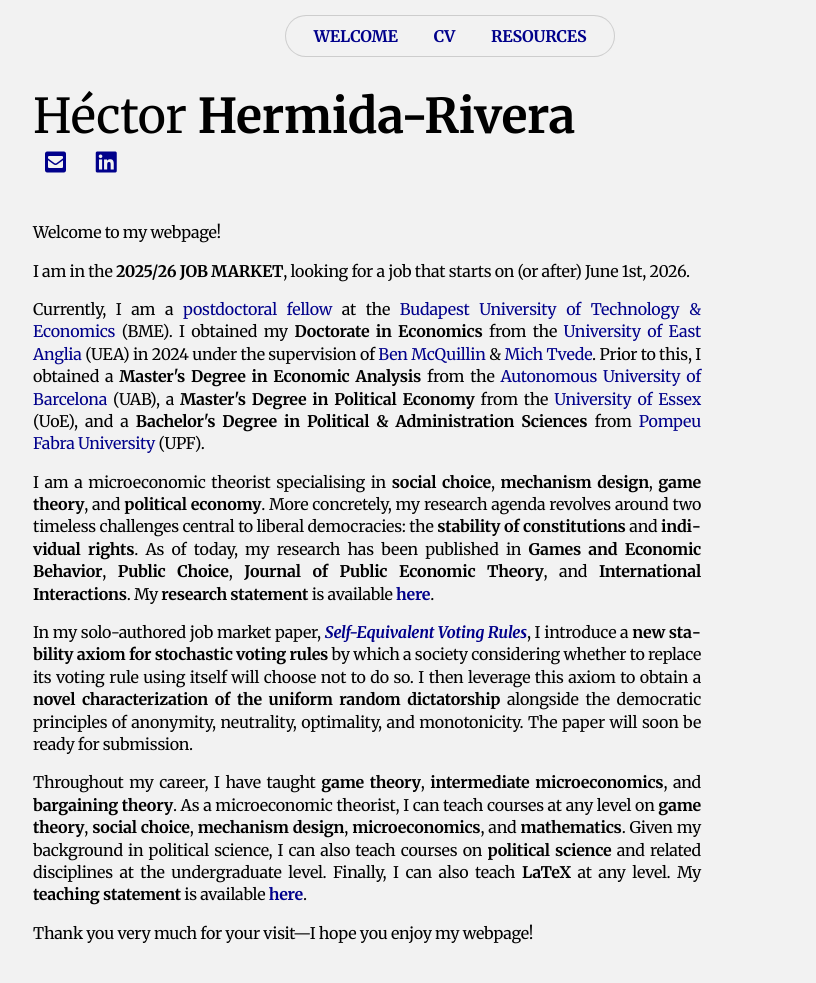
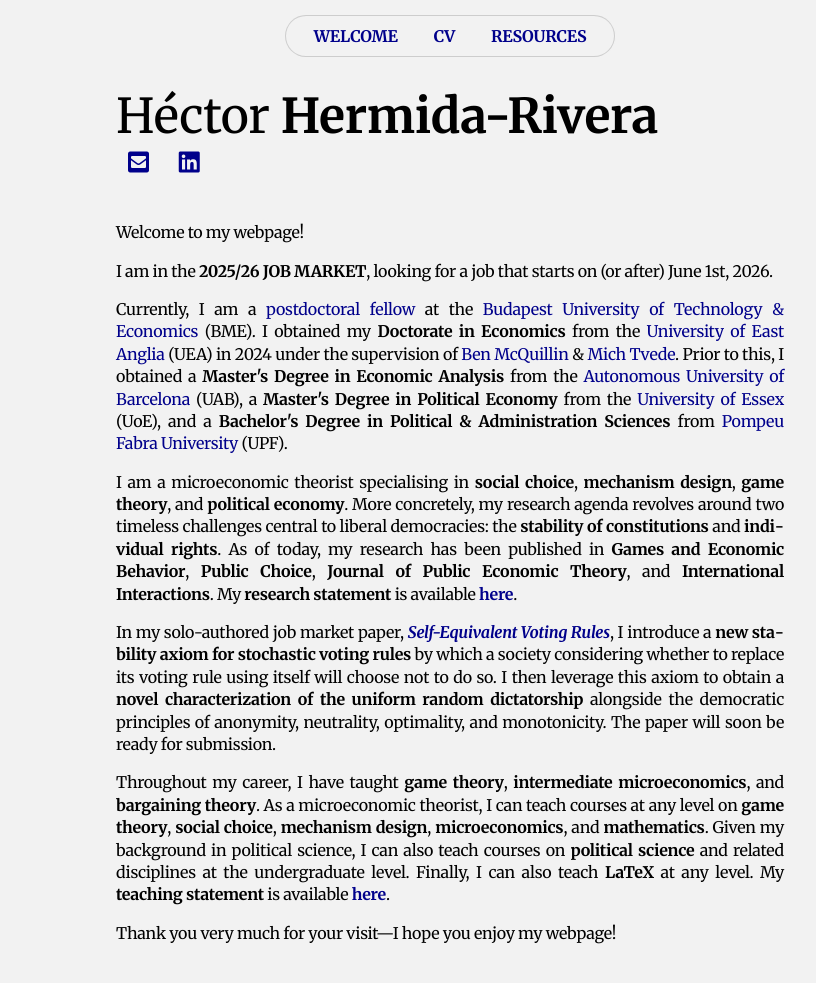
Before and after one commit to HectorHermidaRivera/hectorhermidarivera.github.io, a Jekyll site: the page built from index.md, in a window 1280 px wide and 1000 px high. Shown: the top 983 px of the window, without its empty margins (190-1006 px from the left). Built offline with Jekyll 4.4.1, drawn with Linux system fonts in a browser that asks for light colours; a style sheet for code colours, icons or effects is not loaded.

Commit message:
Update style.css

```diff
--- a/assets/css/style.css
+++ b/assets/css/style.css
@@ -113,7 +113,7 @@ body.home-page .content {
   padding-top: 60px;
   padding-bottom: 40px;
   padding-left: 5px;
-  padding-right: 171px;
+  padding-right: 5px;
   text-align: justify;
   background-color: #f2f2f2;
   z-index: 1;
```
